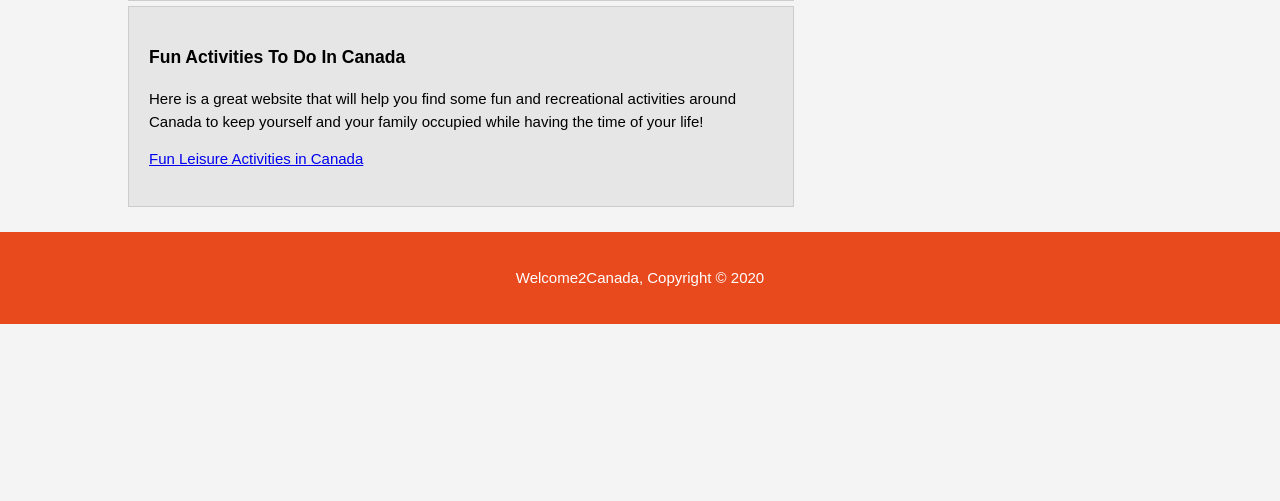
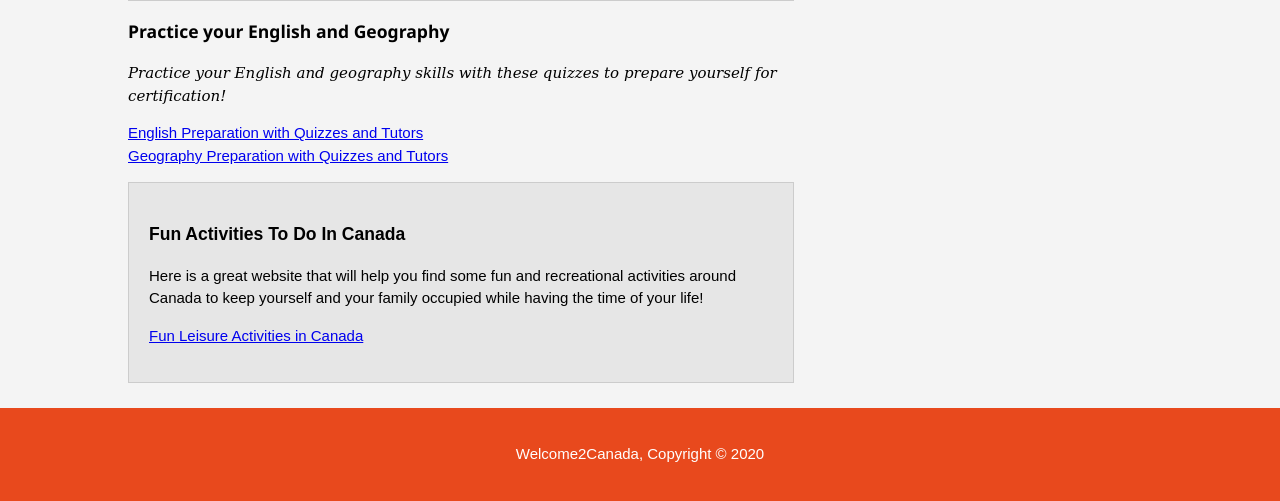
Before and after one commit to Welcome2Canada/Designs, a plain HTML site: page Welcome2Canada/services.html in a window 1280 px wide. Shown: the part 4523-5024 px from the top of the page. Before the commit the page ends 4847 px from the top, so only its background shows below. Drawn offline with Linux system fonts and the light colour scheme.

Commit message:
Final Commit

```diff
--- a/Welcome2Canada/services.html
+++ b/Welcome2Canada/services.html
@@ -63,6 +63,12 @@
 
                     </p>
             </li>
+            <h3 class="pe"><strong>Practice your English and Geography</strong></h3>
+              <p><em style="" class="myass"> Practice your English and geography skills with these quizzes to prepare yourself for certification!</em></p>
+<p> <ul> <a href="https://www.immigrantservicescalgary.ca/free-language-resources">English Preparation with Quizzes and Tutors</a></ul>
+                <ul> <a href="http://www.cangeoeducation.ca/programs/geoliteracy/">Geography Preparation with Quizzes and Tutors</a></ul>
+                        </p>
+            </li>
             <li>
                  <h3>Fun Activities To Do In Canada</h3>
               <p>Here is a great website that will help you find some fun and recreational activities around Canada to keep yourself and your family occupied while having the time of your life!</p>
```
